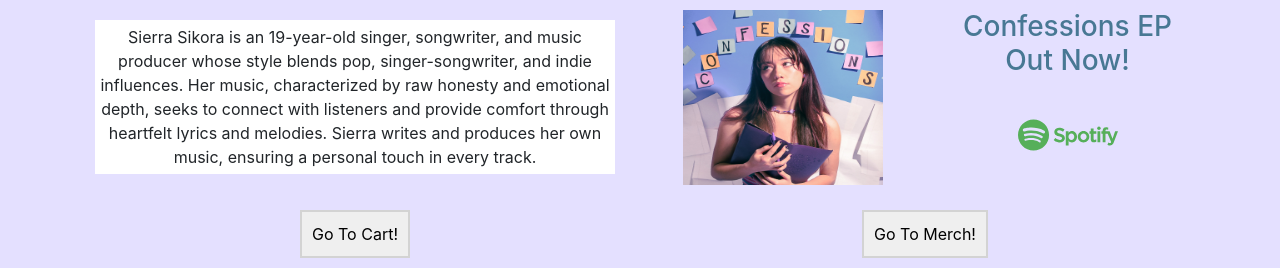
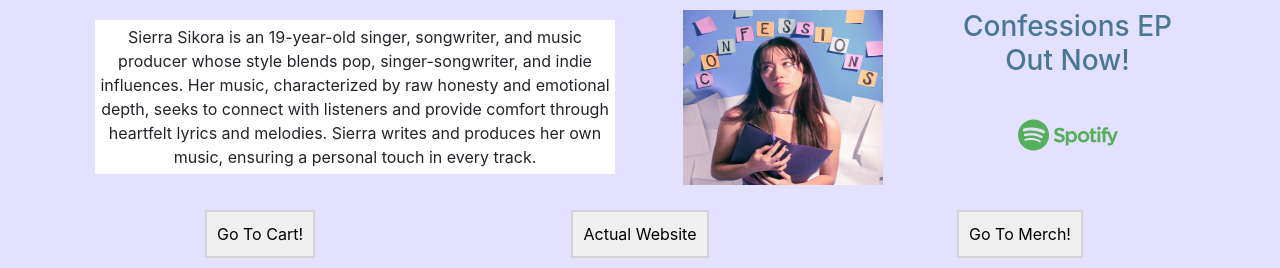
Before and after one commit to j2215/sierrasikoramerchstore, a plain HTML site: page home.html in a window 1280 px wide. Shown: the part 699-967 px from the top of the page. Drawn offline with nearby package versions, Linux system fonts and the light colour scheme; a web font is replaced by a local one.

Commit message:
actualbutton

```diff
--- a/home.html
+++ b/home.html
@@ -62,10 +62,12 @@
             </div>
             <!--Buttons-->
             <footer class="row">
-                <div class="col-md-6">
+                <div class="col-md-4">
                     <a href="cart.html" class="link"><button class="cartbutton">Go To Cart!</button></a>
                 </div>
-                <div class="col-md-6">
+                <div class="col-md-4"><a href="https://sierrasikora.com/" class="link" target="_blank"><button class="cartbutton">Actual Website</button></a>
+                </div>
+                <div class="col-md-4">
                     <a href="all.html" class="link"><button class="cartbutton">Go To Merch!</button></a>
                 </div>
             </footer>
```
